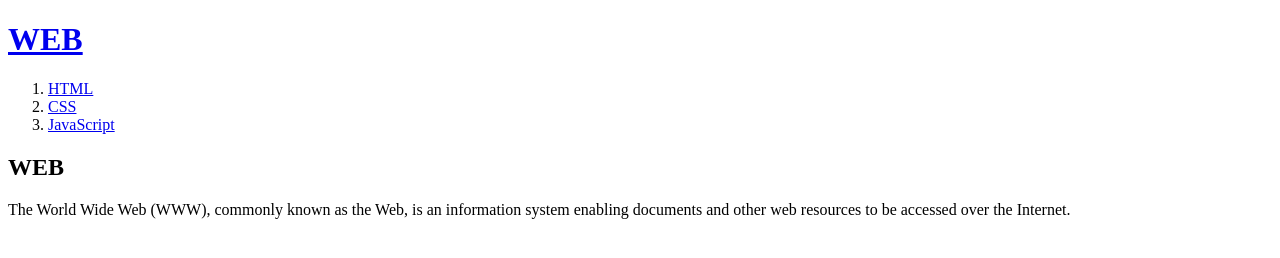
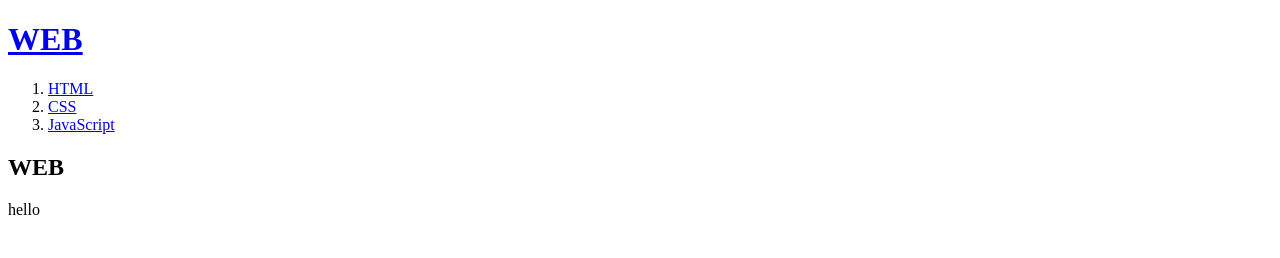
Before and after one commit to Staceyyun/my-first-web-site, a plain HTML site: page index.html in a window 1280 px wide. Drawn offline with Linux system fonts and the light colour scheme.

Commit message:
Add files via upload

```diff
--- a/index.html
+++ b/index.html
@@ -14,8 +14,7 @@
         <li><a href="3.html">JavaScript</a></li>
     </ol>
     <h2>WEB</h2>
-    <p>The World Wide Web (WWW), commonly known as the Web, is an information system enabling documents and other web
-        resources to be accessed over the Internet.</p>
+    <p>hello</p>
 </body>
 
 </html>
```
